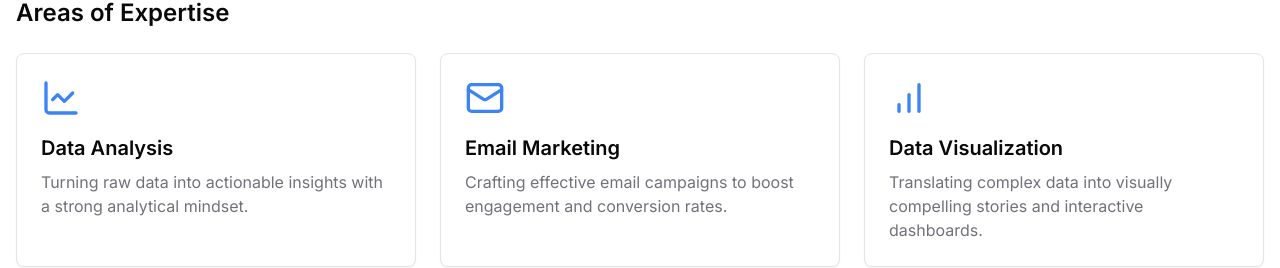
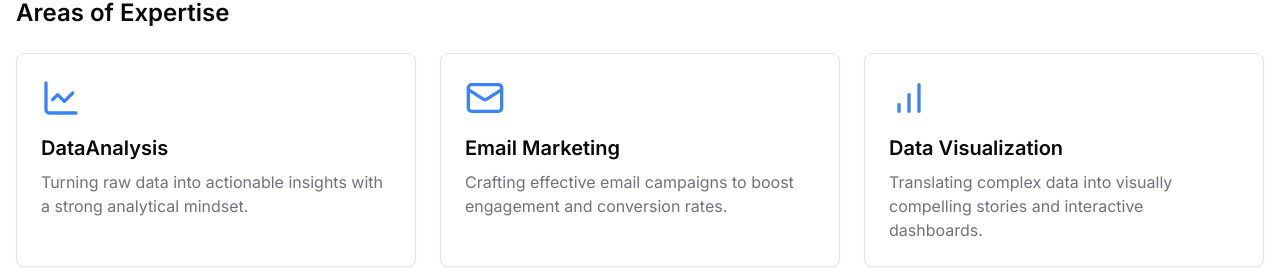
Before and after one commit to SyedAfridi6/Nizam_portfolio, a Next.js app: page / in a window 1280 px wide. Shown: the part 1347-1615 px from the top of the page. Built offline with nearby package versions, Linux system fonts and the light colour scheme.

Commit message:
Update about.tsx

```diff
--- a/components/about.tsx
+++ b/components/about.tsx
@@ -8,7 +8,7 @@ export default function About() {
   const expertiseAreas = [
     {
       icon: <LineChart className="h-10 w-10 text-primary" />,
-      title: "Data Analysis",
+      title: "DataAnalysis",
       description: "Turning raw data into actionable insights with a strong analytical mindset.",
     },
     {
```
